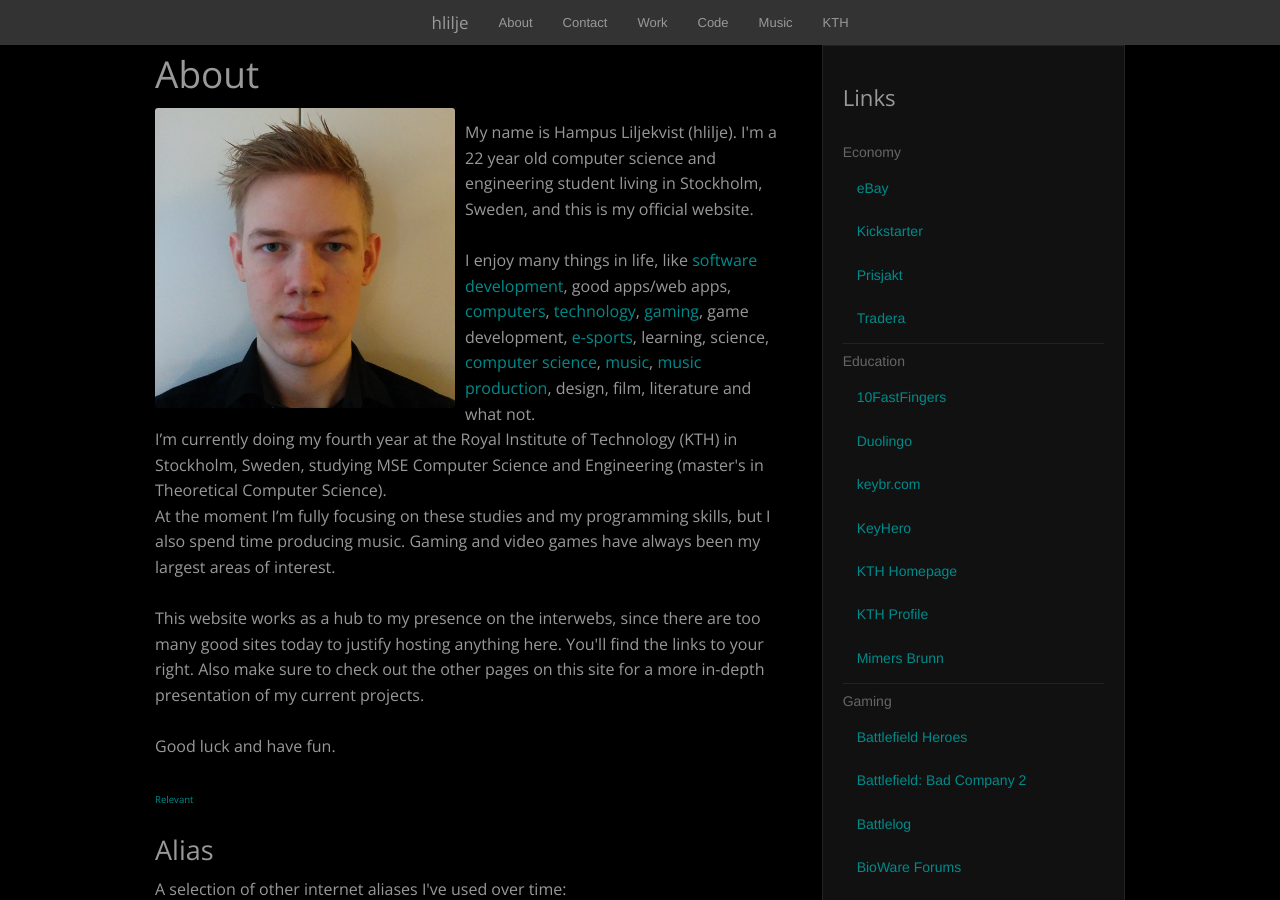
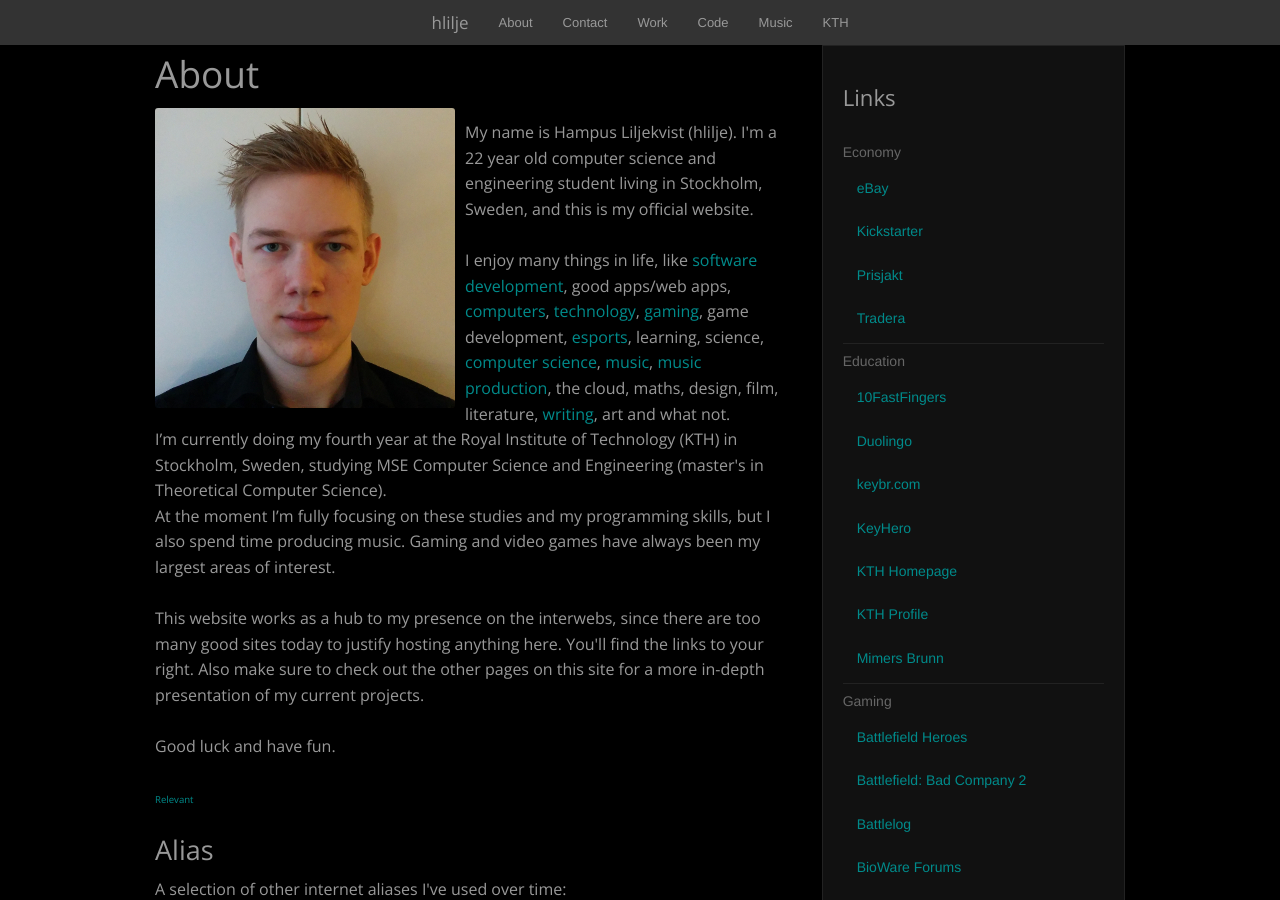
Before and after one commit to hlilje/hlilje.github.io, a Jekyll site: the page built from about/index.html, in a window 1280 px wide and 900 px high. Built offline with Jekyll 4.4.1, drawn with Linux system fonts in a browser that asks for light colours.

Commit message:
Update About page

```diff
--- a/about/index.html
+++ b/about/index.html
@@ -18,16 +18,19 @@ title: hlilje | About
       <a href="http://arstechnica.com/">technology</a>,
       <a href="http://steamcommunity.com/id/hlilje">gaming</a>,
       game development,
-      <a href="http://www.reddit.com/r/starcraft/">e-sports</a>,
+      <a href="http://www.reddit.com/r/starcraft/">esports</a>,
       learning,
       science,
       <a href="http://www.kth.se/en/csc">computer science</a>,
       <a href="https://open.spotify.com/user/vaexelverkan">music</a>,
       <a href="https://soundcloud.com/hlilje">music production</a>,
+      the cloud,
+      maths,
       design,
       film,
-      literature and
-      what not.
+      literature,
+      <a href="http://hlilje.tumblr.com/">writing</a>,
+      art and what not.
       <br>
       I’m currently doing my fourth year at the Royal Institute of Technology (KTH) in Stockholm, Sweden, studying MSE Computer Science and Engineering (master's in Theoretical Computer Science).
       <br>
```
